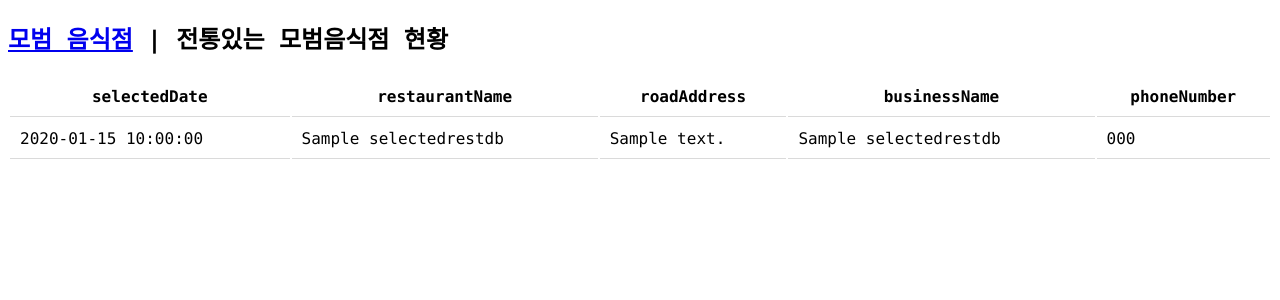
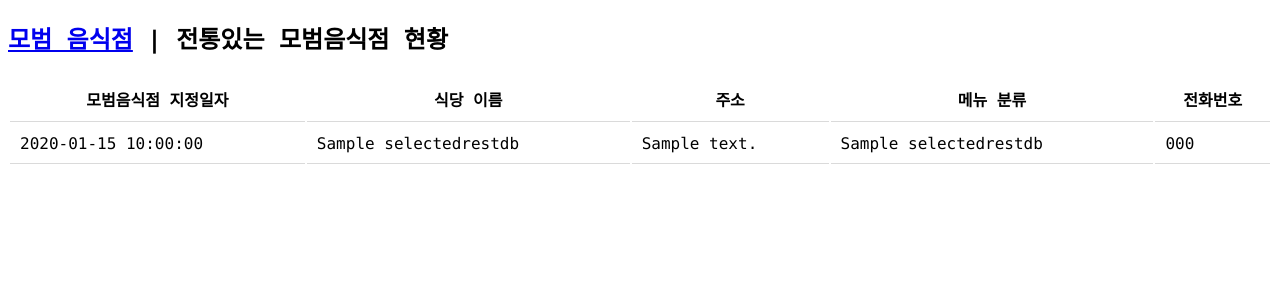
Before and after one commit to choi-jeongwon/dbp-ss2020, a PHP site: page /selectedYear.php in a window 1280 px wide. Shown: the top 300 px of the page. Run offline with PHP 8.4, Linux system fonts and the light colour scheme; tables that the repository leaves empty or names only in its code hold one stand-in row (values such as "Sample post").

Commit message:
finalexam update

```diff
--- a/final/index.php
+++ b/final/index.php
@@ -6,6 +6,6 @@
 </head>
 <body>
  <h1>모범 음식점</h1>
- <a href="selectedYear.php">전통있는 모범음식점 현황</a>
+ <a href="selectedYear.php">전통있는(오래된) 모범음식점 현황</a>
 </body>
 </html>
--- a/final/selectedYear.php
+++ b/final/selectedYear.php
@@ -58,11 +58,11 @@
         <h2><a href="index.php">모범 음식점</a> | 전통있는 모범음식점 현황</h2>
         <table>
             <tr>
-                <th>selectedDate</th>
-                <th>restaurantName</th>
-                <th>roadAddress</th>
-                <th>businessName</th>
-                <th>phoneNumber</th>
+                <th>모범음식점 지정일자</th>
+                <th>식당 이름</th>
+                <th>주소</th>
+                <th>메뉴 분류</th>
+                <th>전화번호</th>
             </tr>
             <?= $article ?>
         </table>
```
